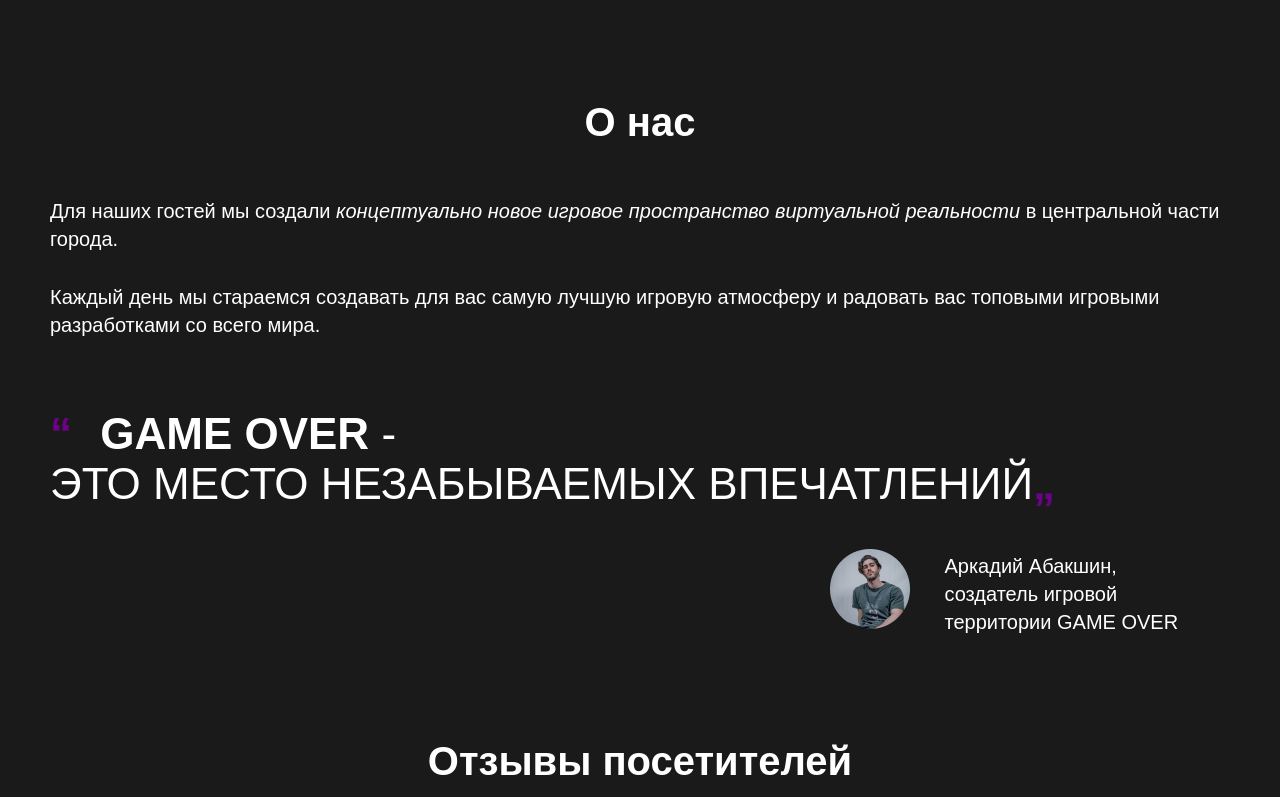
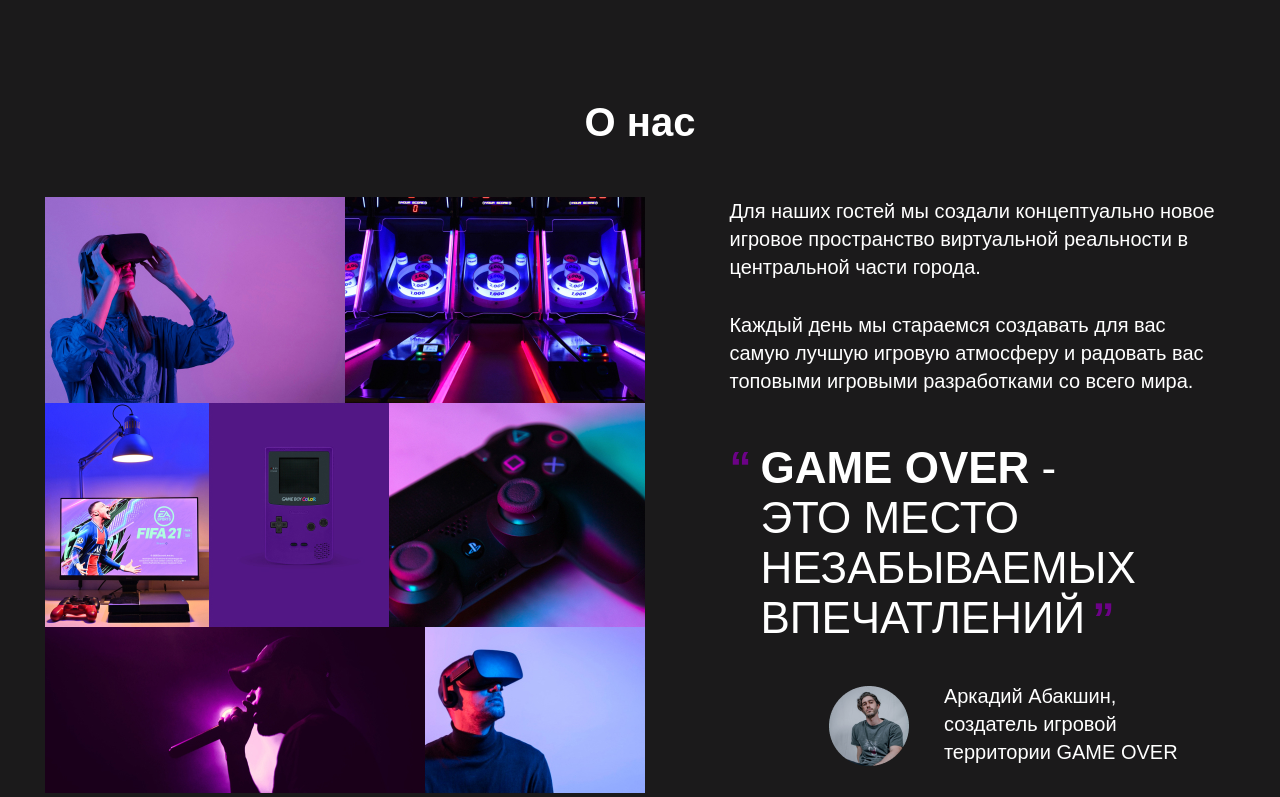
Before and after one commit to mgDentist/Go_methed, a plain HTML site: page index.html in a window 1280 px wide. Shown: the part 6515-7312 px from the top of the page. Drawn offline with Linux system fonts and the light colour scheme.

Commit message:
add section "about" improovment

```diff
--- a/css/style.css
+++ b/css/style.css
@@ -104,7 +104,6 @@
   bottom: 0;
   background-image: url("../img/boy-vr.png");
   background-repeat: no-repeat;
-  z-index: -1;
 }
 
 .greetings-subtitle{
@@ -166,6 +165,26 @@
   padding: 275px 477px;
 }
 
+.about-us__container {
+  padding: 0 25px;
+}
+
+.about-us__image-container {
+  display: inline-block;
+  margin-right: 80px;
+}
+
+.about-us__image {
+  display: block;
+}
+
+.about-us__description-wrapper {
+  display: inline-block;
+  width: 500px;
+  vertical-align: top;
+  margin-bottom: 48px;
+}
+
 .about-us__description {
   font-weight: 400;
   font-size: 20px;
@@ -174,20 +193,40 @@
   margin-bottom: 30px;
 }
 
-.about-us__description-second {
-  margin-bottom: 70px;
+.description-second {
+  margin-bottom: 48px;
 }
 
 .about-us__description-third {
+  position: relative;
   font-weight: 400;
   font-size: 44px;
   line-height: 50px;
   text-transform: uppercase;
   margin: 0;
-  margin-bottom: 40px;
+  margin-bottom: 39px;
+  padding-left: 31px;
 }
 
-.about-us__quotes {
+.about-us__description-third::before {
+  content: "“";
+  position: absolute;
+  width: 22px;
+  height: 19px;
+  left: 0;
+  font-weight: 900;
+  font-size: 44px;
+  line-height: 50px;
+  color: #6C0287;
+}
+
+.about-us__description-third::after {
+  content: "„";
+  position: absolute;
+  width: 22px;
+  height: 19px;
+  bottom: 55px;
+  right: 115px;
   font-weight: 900;
   font-size: 44px;
   line-height: 50px;
@@ -199,22 +238,26 @@
 }
 
 .about-us__bloquote {
+  display: inline-block;
+  width: 500px;
   margin: 0;
 }
 
 .about-us__picture {
+  display: inline-block;
   margin: 0;
-  margin-left: 780px;
+  margin-left: 100px;
 }
 
 .about-us__img {
   display: inline-block;
+  vertical-align: bottom;
+  margin-right: 30px;
 }
 
 .about-us__cite {
   display: inline-block;
   width: 280px;
-  margin-left: 30px;
   font-style: normal;
   font-weight: 400;
   font-size: 20px;
--- a/index.html
+++ b/index.html
@@ -186,7 +186,7 @@
             <label for="surname">Фамилия*</label>
             <input type="text" name="surname" id="surname" required>
 
-            <label for="">Номер телефона*</label>
+            <label for="tel">Номер телефона*</label>
             <input type="tel" name="tel" id="tel">
 
             <input type="checkbox" name="older_18" id="age" required>
@@ -202,24 +202,26 @@
     <section class="about-us section">
       <div class="about-us__container container">
         <h2 class="about-us__title title" id="about">О нас</h2>
-        <p class="about-us__description">Для наших гостей мы создали <i>концептуально новое игровое пространство
-            виртуальной реальности</i> в центральной части города.</p>
-        <p class="about-us__description about-us__description-second">Каждый день мы стараемся создавать для вас самую
-          лучшую
-          игровую
-          атмосферу и радовать вас топовыми игровыми разработками со всего мира.</p>
+        <figure class="about-us__image-container">
+          <img class="about-us__image" src="img/about-us__content.jpg" width="600" height="596"
+            alt="Коллаж из различных изображений людей и развлечений в неоновых цветах.">
+        </figure>
+        <div class="about-us__description-wrapper">
+          <p class="about-us__description">Для наших гостей мы создали концептуально новое игровое пространство
+            виртуальной реальности в центральной части города.</p>
+          <p class="about-us__description description-second">Каждый день мы стараемся создавать для вас самую
+            лучшую игровую атмосферу и радовать вас топовыми игровыми разработками со всего мира.</p>
+
           <blockquote class="about-us__bloquote">
-          <p class="about-us__description-third"><b><span class="about-us__quotes">“</span> GAME OVER </b> - <br>это
+            <p class="about-us__description-third"><b>GAME OVER</b> - <br>это
               место незабываемых
-            впечатлений<span class="about-us__quotes">„</span></p>
-
+              впечатлений<span class="about-us__quotes"> </span></p>
             <p class="about-us__picture">
               <img class="about-us__img" src="img/arkadiy.png" width="80" height="80" alt="Аркадий Абакшин">
               <cite class="about-us__cite">Аркадий Абакшин,<br> создатель игровой территории GAME OVER</cite>
             </p>
-
-
           </blockquote>
+        </div>
       </div>
     </section>
     <section class="section-feedback section">
```
Also changed, not shown: img/about-us__content.jpg (added). Lines whose indentation alone changed are shown as unchanged.
